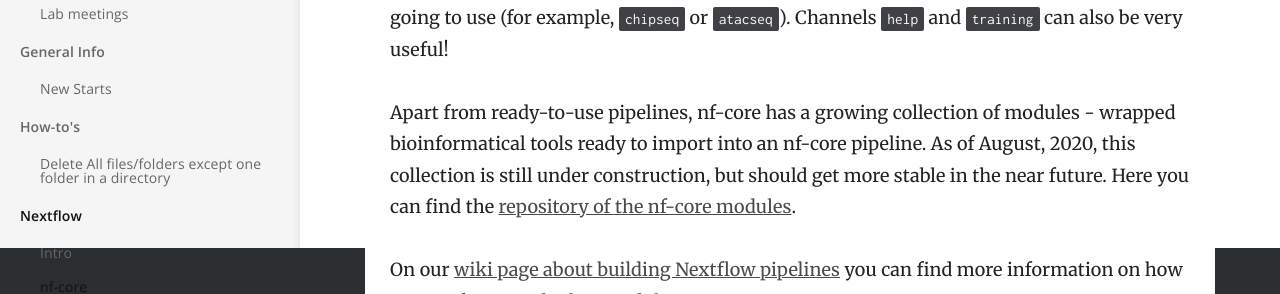
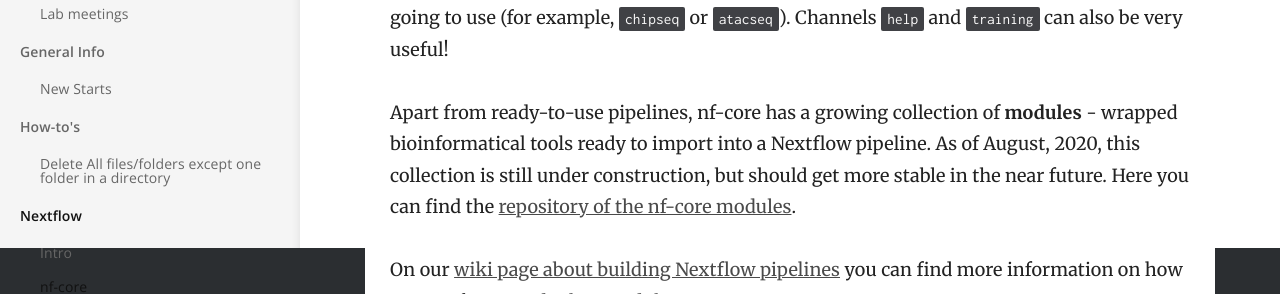
Before and after one commit to luslab/luslab.github.io, a Jekyll site: the page built from _docs/nextflow/nf-core.md, in a window 1280 px wide. Shown: the part 652-946 px from the top of the page. Built offline with Jekyll 4.4.1, drawn with Linux system fonts in a browser that asks for light colours.

Commit message:
Changed nf-core to Nextflow

```diff
--- a/_docs/nextflow/nf-core.md
+++ b/_docs/nextflow/nf-core.md
@@ -16,7 +16,7 @@ If you need to process a specific kind of bioinformatical data or do a particula
 
 You can get help and learn the latest news about nf-core in the `nf-core` Slack workspace (you can join it [here](https://nf-co.re/join)). Make sure you join the channel dedicated to a pipeline that you are going to use (for example, `chipseq` or `atacseq`). Channels `help` and `training` can also be very useful!
 
-Apart from ready-to-use pipelines, nf-core has a growing collection of modules - wrapped bioinformatical tools ready to import into an nf-core pipeline. As of August, 2020, this collection is still under construction, but should get more stable in the near future. Here you can find the [repository of the nf-core modules](https://github.com/nf-core/modules).
+Apart from ready-to-use pipelines, nf-core has a growing collection of **modules** - wrapped bioinformatical tools ready to import into a Nextflow pipeline. As of August, 2020, this collection is still under construction, but should get more stable in the near future. Here you can find the [repository of the nf-core modules](https://github.com/nf-core/modules).
 
 On our [wiki page about building Nextflow pipelines](../how_to_build_a_pipeline) you can find more information on how to use nf-core and other modules.
 
```
